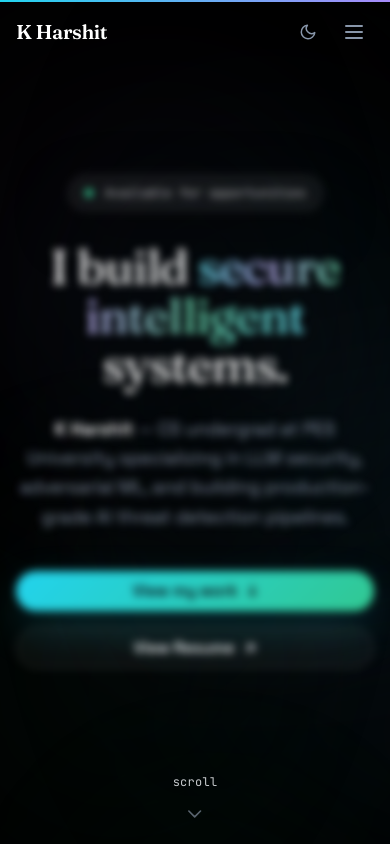
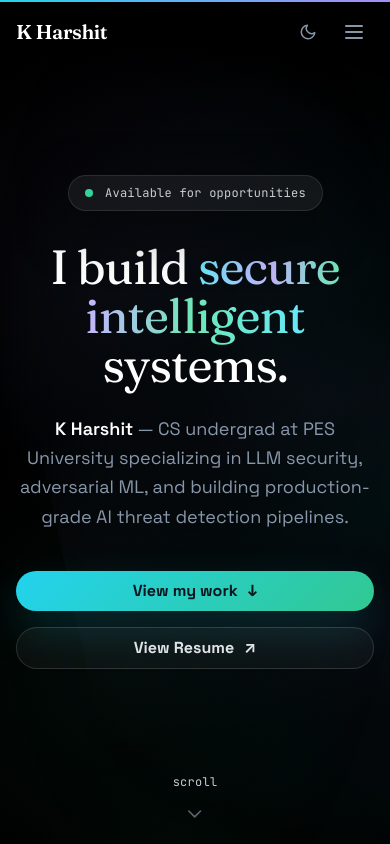
Before and after one commit to karash10/Portfolio, a Next.js app: page / in a window 390 px wide. Shown: the top 844 px of the page. Built offline with nearby package versions, Linux system fonts and the light colour scheme.

Commit message:
Fix critical mobile blur issue by removing blur filters from animations

```diff
--- a/app/globals.css
+++ b/app/globals.css
@@ -218,6 +218,29 @@ body {
     animation-iteration-count: 1 !important;
     transition-duration: 0.001ms !important;
     scroll-behavior: auto !important;
+  }
+}
+
+/* ───────────── Mobile Optimization: Prevent blur on small screens ───────────── */
+/* Ensure content is never blurred on mobile devices for better visibility */
+@media (max-width: 767px) {
+  *,
+  *::before,
+  *::after {
+    filter: none !important;
+    backdrop-filter: none !important;
+  }
+
+  /* Force remove any blur from Framer Motion or other sources */
+  body * {
+    filter: none !important;
+  }
+
+  /* Ensure text is always sharp and readable */
+  body {
+    -webkit-font-smoothing: antialiased;
+    -moz-osx-font-smoothing: grayscale;
+    text-rendering: optimizeLegibility;
   }
 }
 
--- a/components/Motion.tsx
+++ b/components/Motion.tsx
@@ -31,22 +31,21 @@ const ease = [0.16, 1, 0.3, 1] as const;
 
 // ── Fade-up: the workhorse animation (with mobile optimization) ──
 export const fadeUp: Variants = {
-  hidden: { opacity: 0, y: 32, filter: "blur(4px)" },
+  hidden: { opacity: 0, y: 32 },
   show: {
     opacity: 1,
     y: 0,
-    filter: "blur(0px)",
     transition: { duration: 0.7, ease },
   },
 };
 
-// Mobile-optimized: simpler fade without blur or transform
+// Mobile-optimized: simpler fade without blur or heavy transforms
 export const fadeUpMobile: Variants = {
-  hidden: { opacity: 0, y: 16 },
+  hidden: { opacity: 0, y: 12 },
   show: {
     opacity: 1,
     y: 0,
-    transition: { duration: 0.4, ease: "easeOut" },
+    transition: { duration: 0.35, ease: "easeOut" },
   },
 };
 
@@ -63,21 +62,20 @@ export const staggerMobile = (staggerChildren = 0.04, delayChildren = 0): Varian
 
 // ── Scale-in for cards (with mobile optimization) ──
 export const scaleIn: Variants = {
-  hidden: { opacity: 0, scale: 0.92, filter: "blur(4px)" },
+  hidden: { opacity: 0, scale: 0.92 },
   show: {
     opacity: 1,
     scale: 1,
-    filter: "blur(0px)",
     transition: { duration: 0.55, ease },
   },
 };
 
 export const scaleInMobile: Variants = {
-  hidden: { opacity: 0, scale: 0.95 },
+  hidden: { opacity: 0, scale: 0.97 },
   show: {
     opacity: 1,
     scale: 1,
-    transition: { duration: 0.35, ease: "easeOut" },
+    transition: { duration: 0.3, ease: "easeOut" },
   },
 };
 
```
